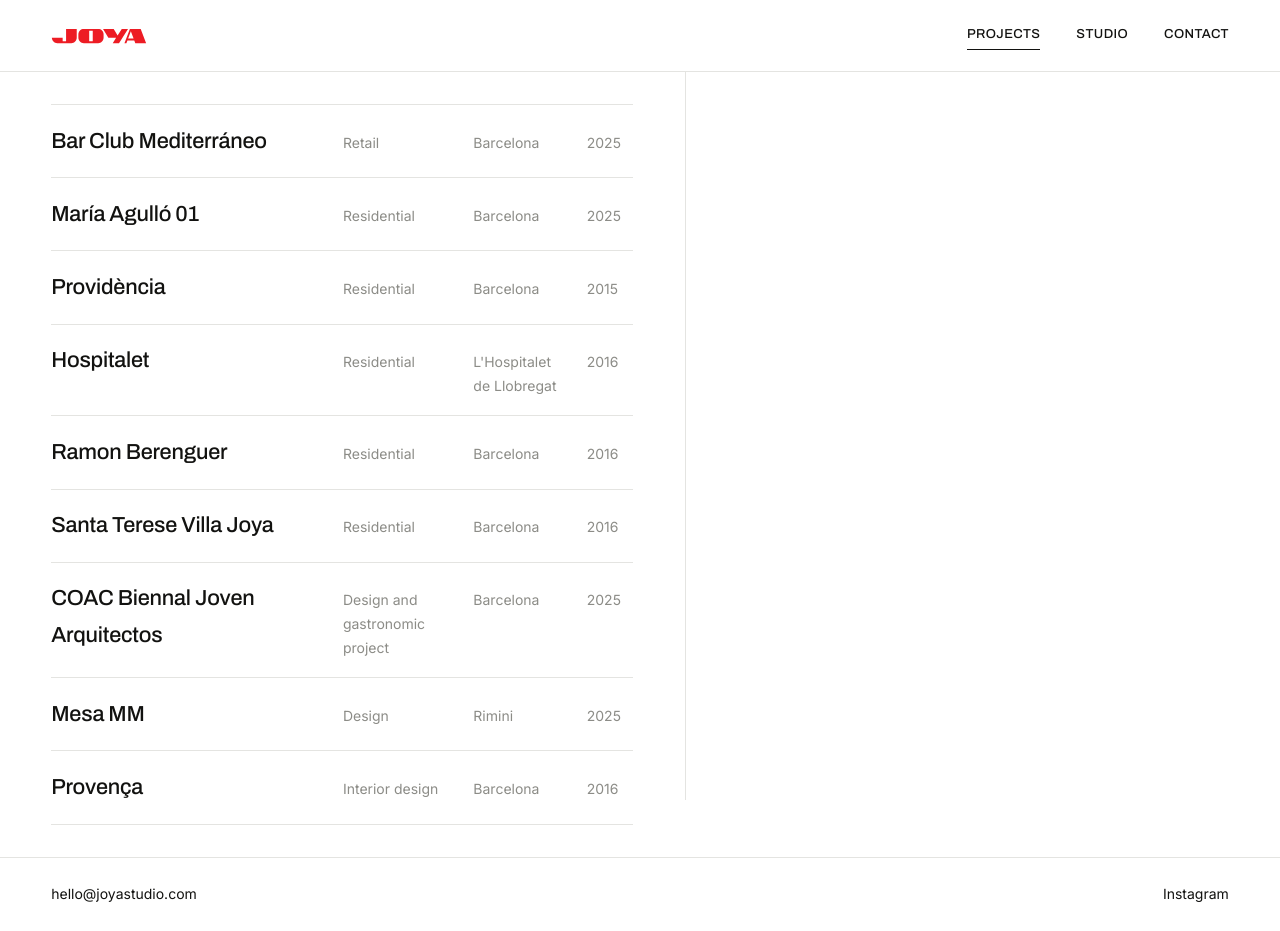
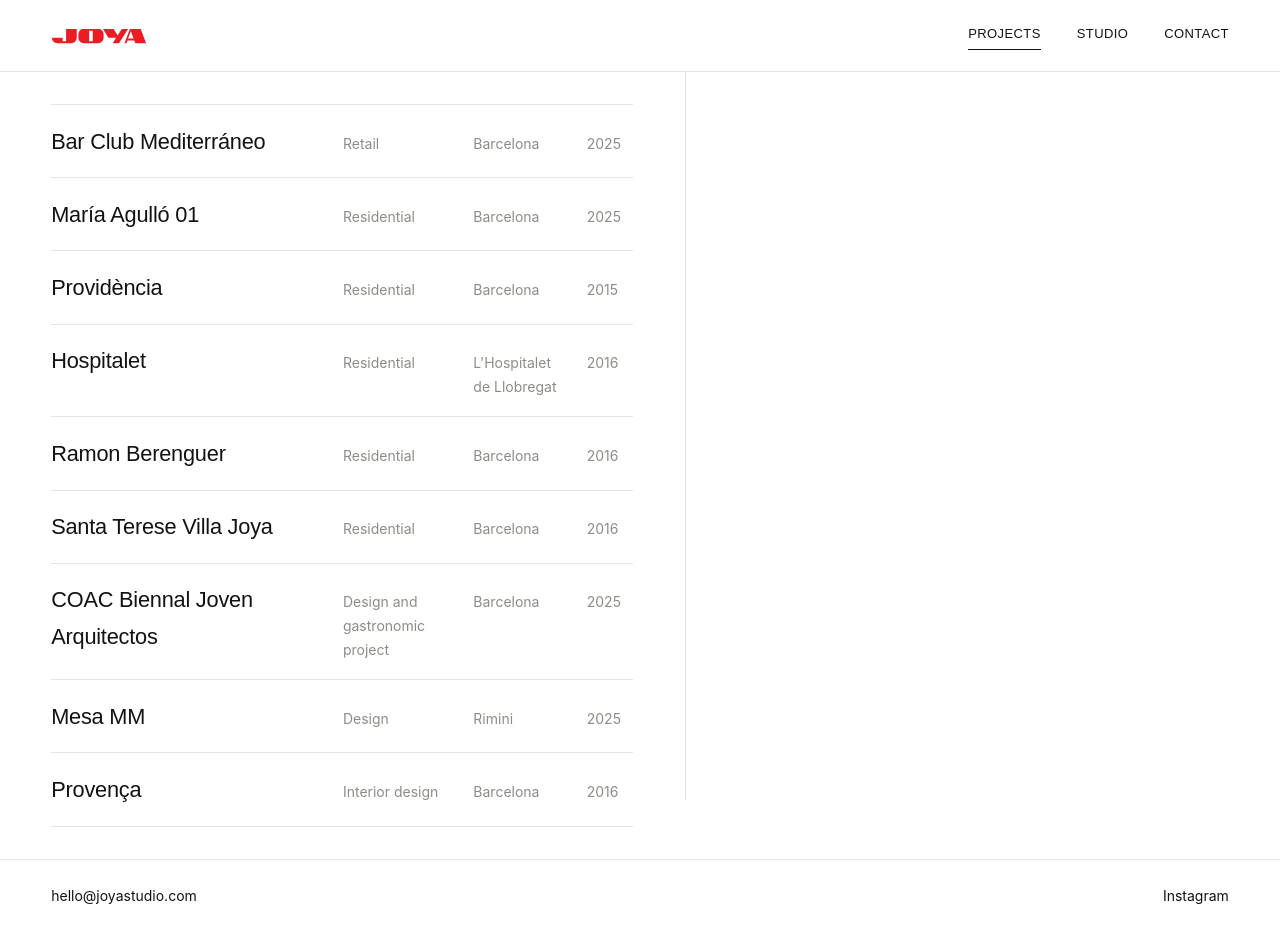
Before and after one commit to JOYATELIER/joya-portfolio, a website: page projects.html in a window 1280 px wide. Drawn offline with Linux system fonts and the light colour scheme.

Commit message:
Add Outfit font to projects.html

```diff
--- a/projects.html
+++ b/projects.html
@@ -6,7 +6,7 @@
 <title>Projects — JOYA</title>
 <link rel="preconnect" href="https://fonts.googleapis.com">
 <link rel="preconnect" href="https://fonts.gstatic.com" crossorigin>
-<link href="https://fonts.googleapis.com/css2?family=Archivo:wght@400;500;600;700&family=Inter:wght@400;500&display=swap" rel="stylesheet">
+<link href="https://fonts.googleapis.com/css2?family=Outfit:wght@100..900&display=swap" rel="stylesheet">
 <link rel="stylesheet" href="styles.css">
 </head>
 <body>
```
